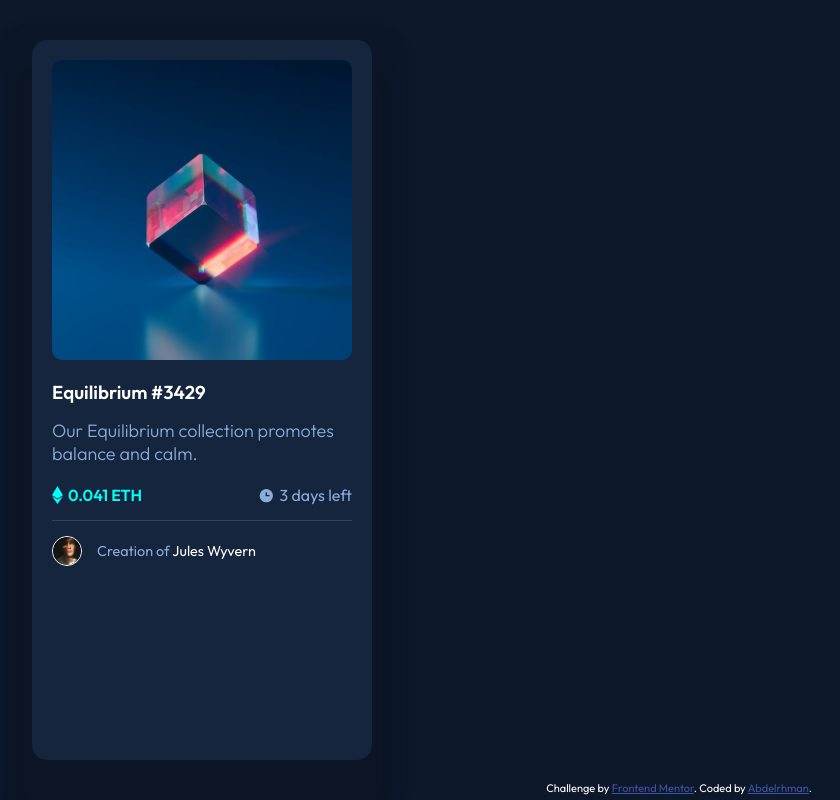
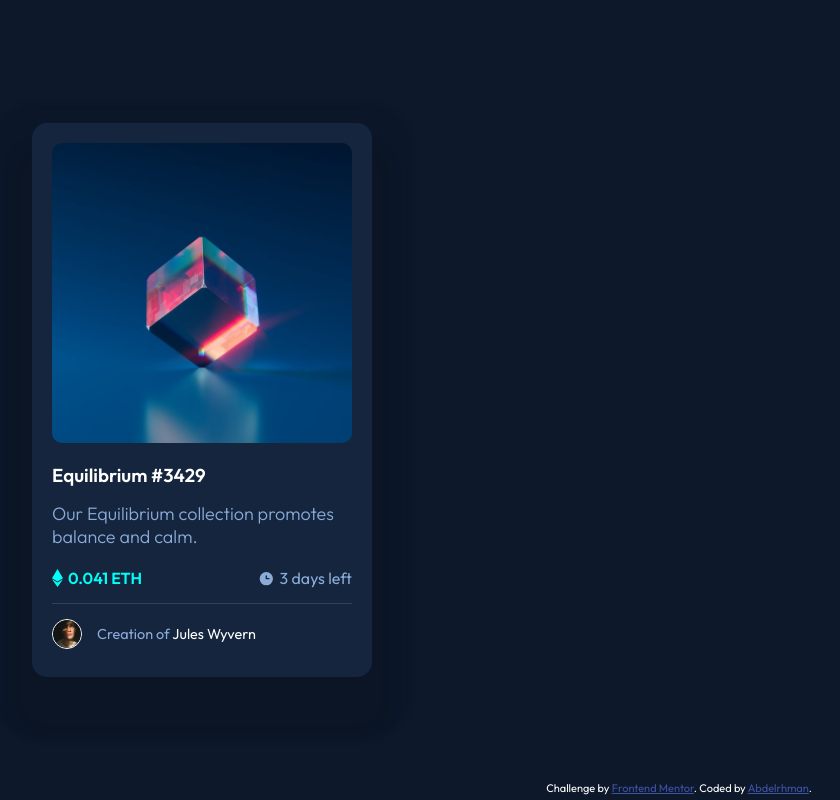
Before and after one commit to Sherif-jr/My-nft-preview-card-component...FrontEndMentor, a plain HTML site: page index.html in a window 1280 px wide. Shown: the whole page, without its empty margins (438-1278 px from the left). Drawn offline with Linux system fonts and the light colour scheme.

Commit message:
Update main.css

```diff
--- a/css/main.css
+++ b/css/main.css
@@ -25,7 +25,8 @@ body {
 .background .card {
   background-color: var(--card-BG);
   width: 340px;
-  height: 90vh;
+  /* height: 90vh; edited for better display across all screens */
+  height: 553.5px;
   border-radius: 15px;
   display: flex;
   flex-direction: column;
@@ -139,7 +140,6 @@ body {
 @media (max-width: 767px) {
   .background {
     overflow: hidden;
-    overflow: -moz-hidden-unscrollable;
   }
   .background .card {
     height: fit-content;
```
